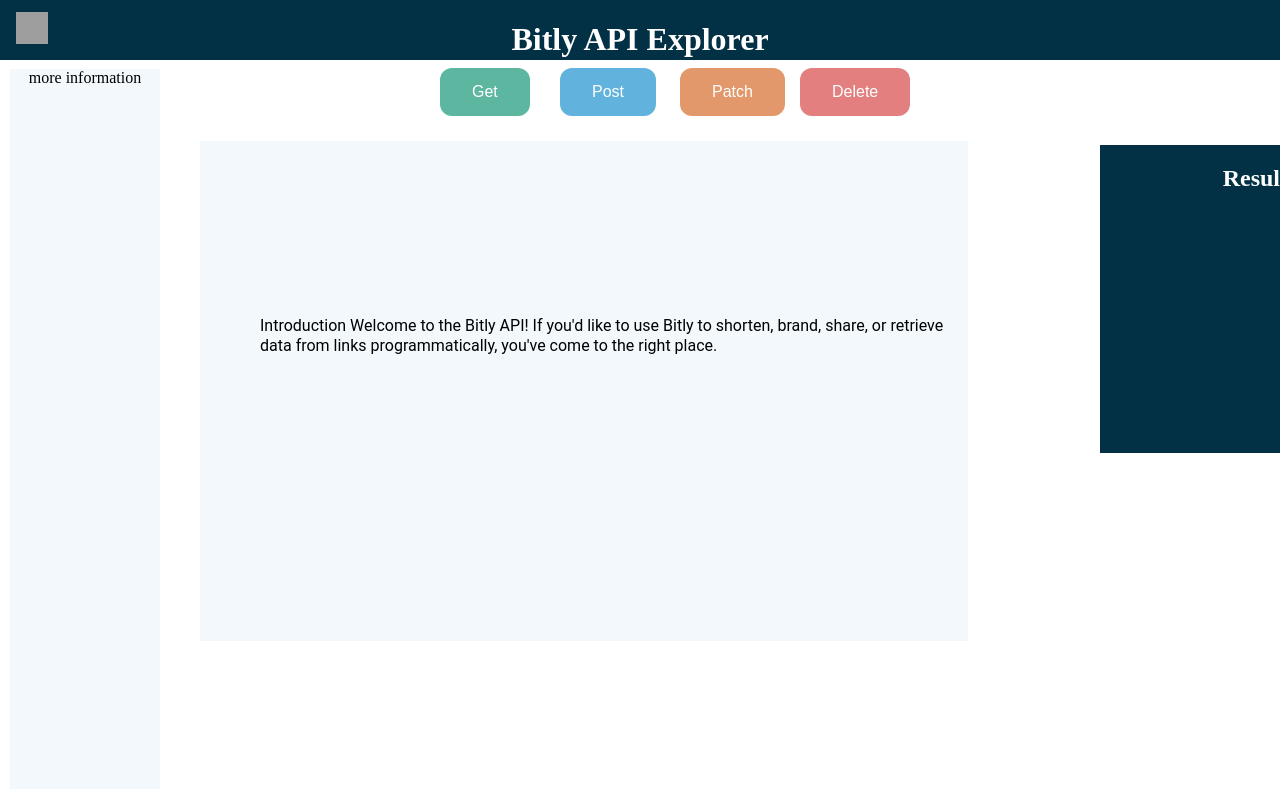
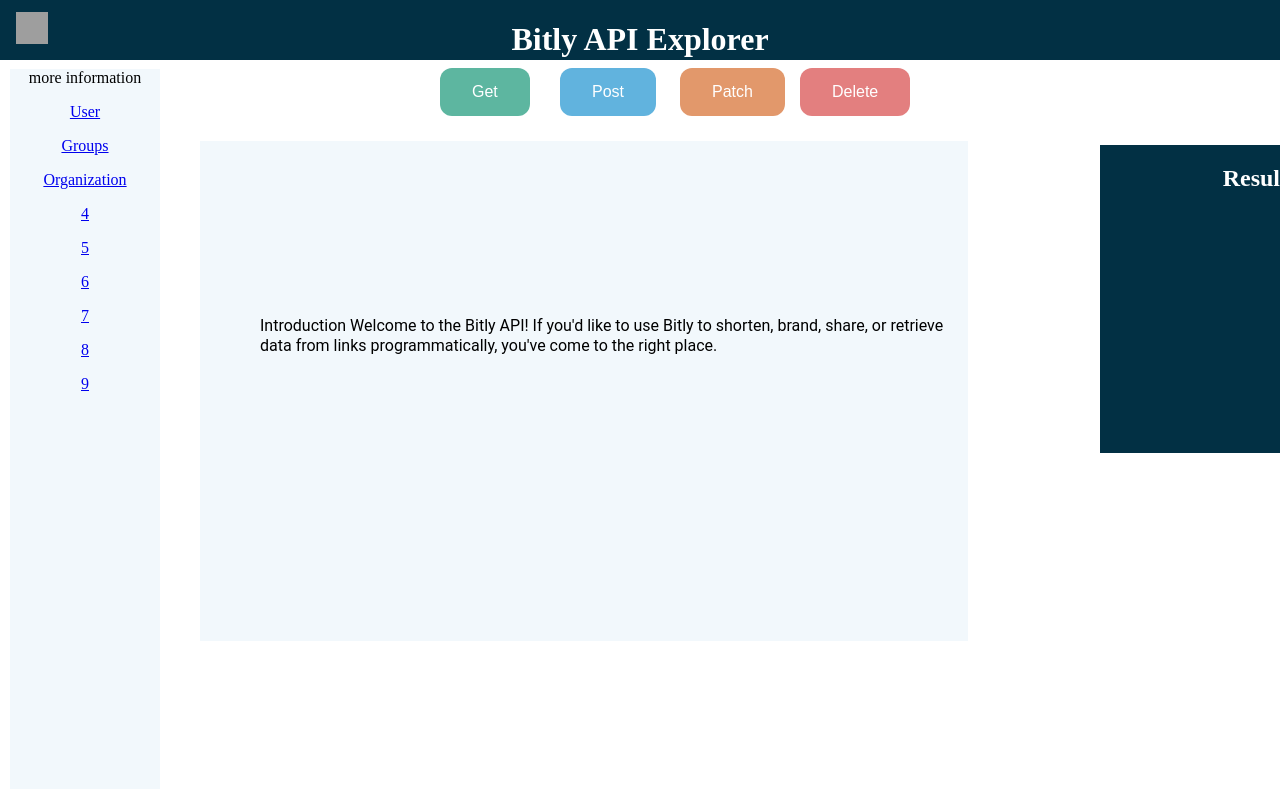
Before and after one commit to bitly/winterns2020, a React app: page / in a window 1280 px wide. Built offline with nearby package versions, Linux system fonts and the light colour scheme; grey boxes are pictures that could not be loaded; the HTML template or start-up script is replaced by a standard one.

Commit message:
Adding the side bar menu

```diff
--- a/src/Form.jsx
+++ b/src/Form.jsx
@@ -1,6 +1,8 @@
 import React from 'react';
 import ReactDOM from 'react-dom';
 import './index.css';
+
+
 
 export default class Form extends React.Component {
  constructor(props) {
--- a/src/List.jsx
+++ b/src/List.jsx
@@ -5,19 +5,16 @@
   render() {
 
 
-
+    /* code for the sidebar menu*/
     return (
       <div className="ContainerList">
        {
-           [1, 2, 3, 4, 5, 6, 7, 8, 9].map(number => {
+           ["User","Groups" ,"Organization", 4, 5, 6, 7, 8, 9].map(number => {
                return <ListItem text={number}/>
            })
 
        }
-        {/* <ListItem text={"Home"}/>
-        <ListItem text={"Library"}/>
-        <ListItem text={"FAQS"}/>
-        <ListItem text={"Blah"}/> */}
+
     </div>
     );
   }
--- a/src/ListItem.jsx
+++ b/src/ListItem.jsx
@@ -9,7 +9,8 @@
     return (
 
      <div align="center" >{/*code for left menu begins */}
-     < button className="ListItem" onMouseOver="">{this.props.text}</button>
+
+     <p><a href="https://www.w3schools.com">{this.props.text}</a></p>
     </div>
 
 
--- a/src/index.css
+++ b/src/index.css
@@ -89,7 +89,7 @@
   padding: 15px 32px;
   text-align: center;
   text-decoration: none;
-  display: inline-block;
+  display: inline-block solid transparent;
   font-size: 16px;
   border-radius: 12px;
   /* left: 445px; */
--- a/src/index.jsx
+++ b/src/index.jsx
@@ -3,6 +3,7 @@
 import './index.css';
 import axios from 'axios';
 import Form from './Form.jsx';
+import List from './List.jsx'
 
 class App extends React.Component {
     constructor(props) {
@@ -46,6 +47,7 @@
             <div className="blueRect"> {/* baby blue verticle banner code begins  */}
                 <center>
                 more information
+                <List/>
                 </center>
              </div> {/* baby blue verticle banner code ends  */}
 
```
